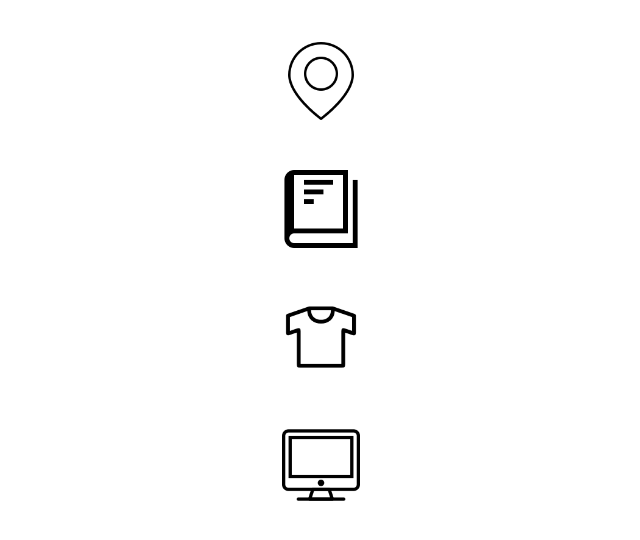
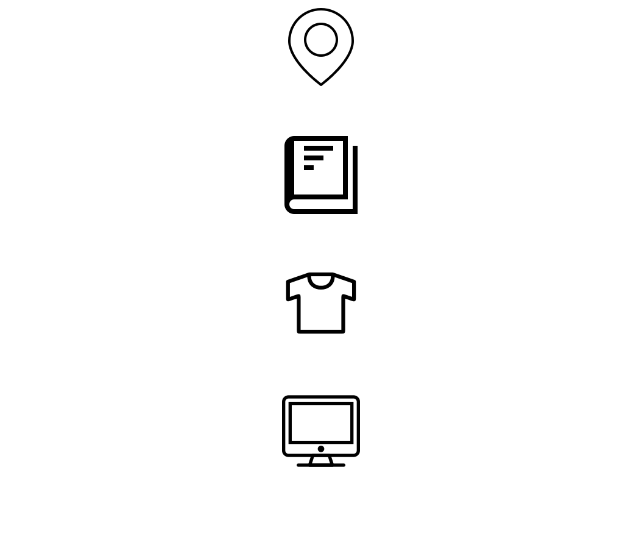
Before and after one commit to ssu2030/WebProgramingTask, a plain HTML site: page Web_file/category.html in a window 1280 px wide. Shown: the whole page, without its empty margins (319-959 px from the left). Drawn offline with Linux system fonts and the light colour scheme.

Commit message:
Delete tag
modify category

```diff
--- a/Web_file/category.html
+++ b/Web_file/category.html
@@ -3,7 +3,7 @@
 	<meta charset="utf-8">
 </HEAD>
 <BODY >
-<p><p><br>
+<p>
 <center>
 <p>
 
```
